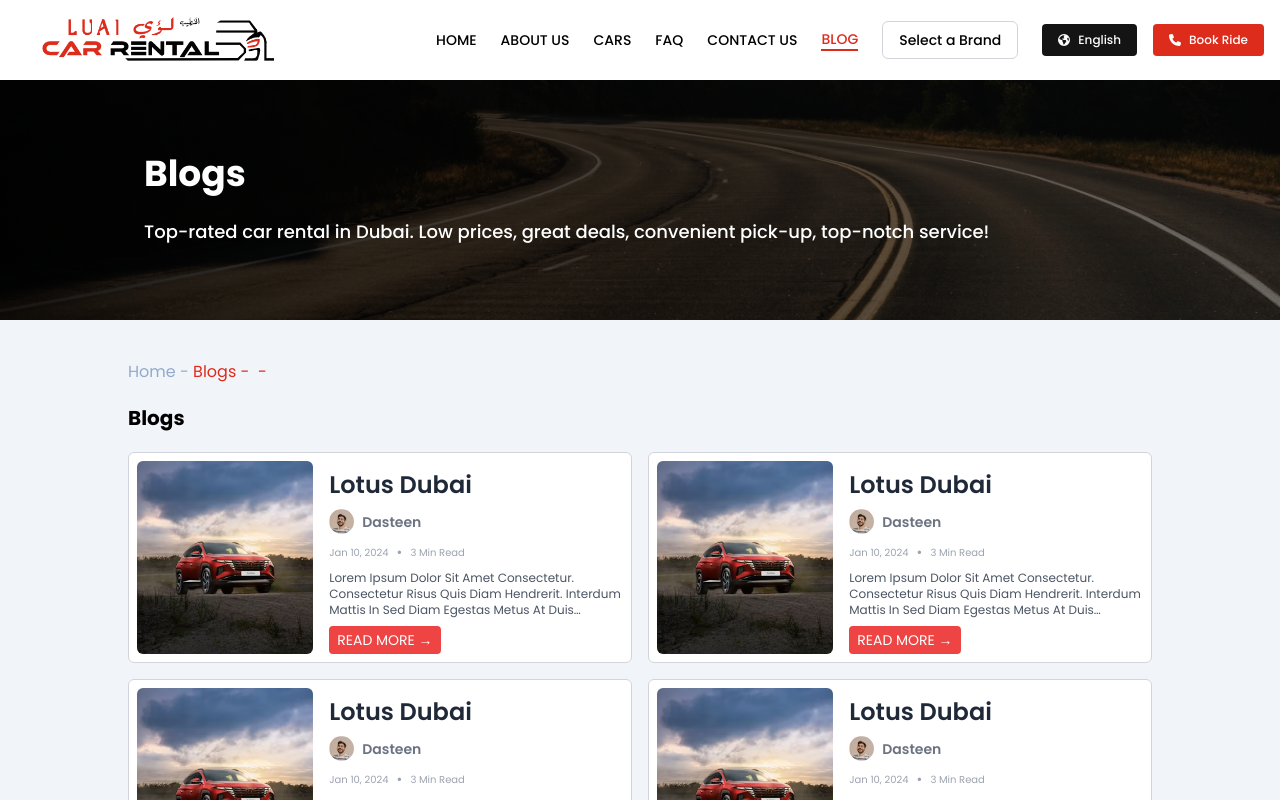
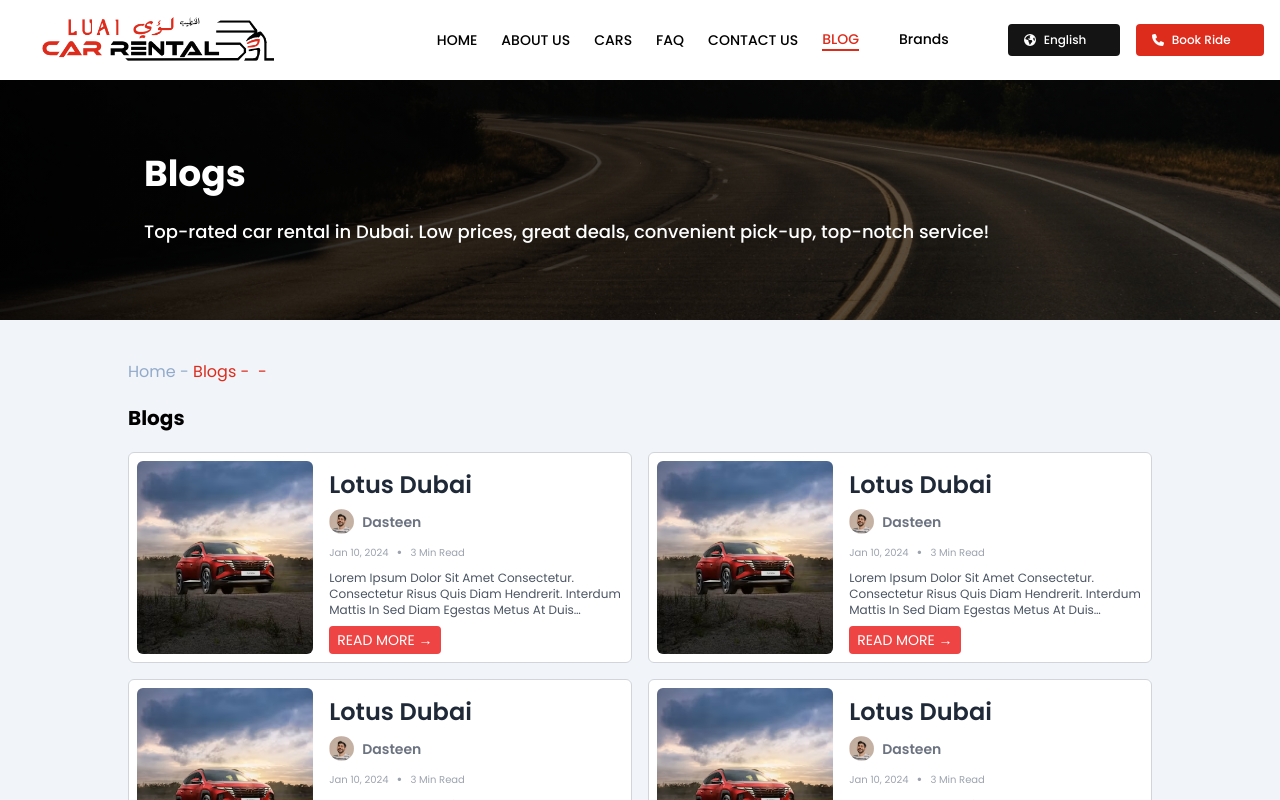
Before and after one commit to quickdig/luai-carrental-nextjs, a Next.js app: page /blog in a window 1280 px wide. Shown: the top 800 px of the page. Built offline with nearby package versions, Linux system fonts and the light colour scheme.

Commit message:
brand dropdoen menu

```diff
--- a/src/app/custom.css
+++ b/src/app/custom.css
@@ -1 +1,10 @@
 @import url('https://fonts.googleapis.com/css2?family=Fira+Code:wght@300..700&family=Poppins:ital,wght@0,100;0,200;0,300;0,400;0,500;0,600;0,700;0,800;0,900;1,100;1,200;1,300;1,400;1,500;1,600;1,700;1,800;1,900&display=swap');
+
+nav button::after {
+    border: none;
+    content: "\f107";
+    font-family: "Font Awesome 5 Free";
+    font-weight: 900;
+    vertical-align: middle;
+    margin-left: 8px;
+}
--- a/src/components/Header.jsx
+++ b/src/components/Header.jsx
@@ -11,24 +11,14 @@
   const pathname = usePathname();
   const [language, setLanguage] = useState("English");
   const [isDropdownOpen, setIsDropdownOpen] = useState(false);
-  const [selectedBrand, setSelectedBrand] = useState("Select a Brand");
+  const [selectedBrand, setSelectedBrand] = useState("Brands");
 
-  const brands = [
-    "Toyota",
-    "BMW",
-    "Mercedes",
-    "Tesla",
-    "Audi"
-  ];
+  const brands = ["Toyota", "BMW", "Mercedes", "Tesla", "Audi"];
 
   const toggleLanguage = () => {
     setLanguage((prevLanguage) =>
       prevLanguage === "English" ? "Arabic" : "English"
     );
-  };
-
-  const toggleDropdown = () => {
-    setIsDropdownOpen((prevState) => !prevState);
   };
 
   const handleBrandSelect = (brand) => {
@@ -49,7 +39,7 @@
 
   return (
     <header className="bg-white shadow-md z-20">
-      <div className="relative flex max-w-screen-xl flex-col  px-4 py-4 md:mx-auto md:flex-row md:items-center">
+      <div className="relative flex max-w-screen-xl flex-col px-4 py-4 md:mx-auto md:flex-row md:items-center">
         <Link href={"/"} className="flex items-center lg:pl-0 md:pl-4">
           <Image src={off_logo} className="object-contain h-10 md:h-12" alt="Logo" />
         </Link>
@@ -74,7 +64,7 @@
 
         <nav
           aria-label="Header Navigation"
-          className="peer-checked:mt-8 text-center peer-checked:max-h-96 flex max-h-0 w-full flex-col items-center justify-end gap-6  transition-all md:ml-32 md:max-h-full md:flex-row"
+          className="peer-checked:mt-8 text-center peer-checked:max-h-96 flex max-h-0 w-full flex-col items-center justify-end gap-6 transition-all md:ml-32 md:max-h-full md:flex-row"
         >
           <ul className="flex flex-col items-center space-y-4 justify-end md:space-y-0 md:flex-row md:space-x-6 text-sm">
             {navlink.map((item) => {
@@ -82,7 +72,7 @@
               return (
                 <li
                   key={name}
-                  className={`group transition duration-300 uppercase font-medium ${
+                  className={`group transition duration-300 uppercase font-medium hover:text-primary hover:border-primary hover:border-b-2 ${
                     isActive(path)
                       ? "text-primary border-b-2 border-primary"
                       : "text-black"
@@ -96,21 +86,24 @@
               );
             })}
 
-            <li className="relative">
+            <li
+              className="relative"
+              onMouseEnter={() => setIsDropdownOpen(true)}
+              onMouseLeave={() => setIsDropdownOpen(false)}
+            >
               <button
-                onClick={toggleDropdown}
-                className="text-black font-medium bg-white border border-gray-300 px-4 py-2 rounded-md hover:bg-gray-100"
+                className="text-black font-medium bg-white px-4 py-2 hover:bg-primary hover:text-white"
               >
                 {selectedBrand}
               </button>
 
               {isDropdownOpen && (
-                <ul className="absolute left-0 mt-2 w-64 bg-white border border-gray-200 rounded-md shadow-lg z-30 grid grid-cols-2">
+                <ul className="absolute left-0 bg-[#f1f4f8] w-64  border border-gray-200 rounded-md shadow-lg z-30 grid grid-cols-2">
                   {brands.map((brand) => (
                     <li
                       key={brand}
                       onClick={() => handleBrandSelect(brand)}
-                      className="px-4 py-2 text-sm text-black hover:bg-gray-100 cursor-pointer text-start"
+                      className="px-4 py-2 text-sm text-black hover:bg-[#e9ecef] cursor-pointer text-start"
                     >
                       {brand}
                     </li>
```
